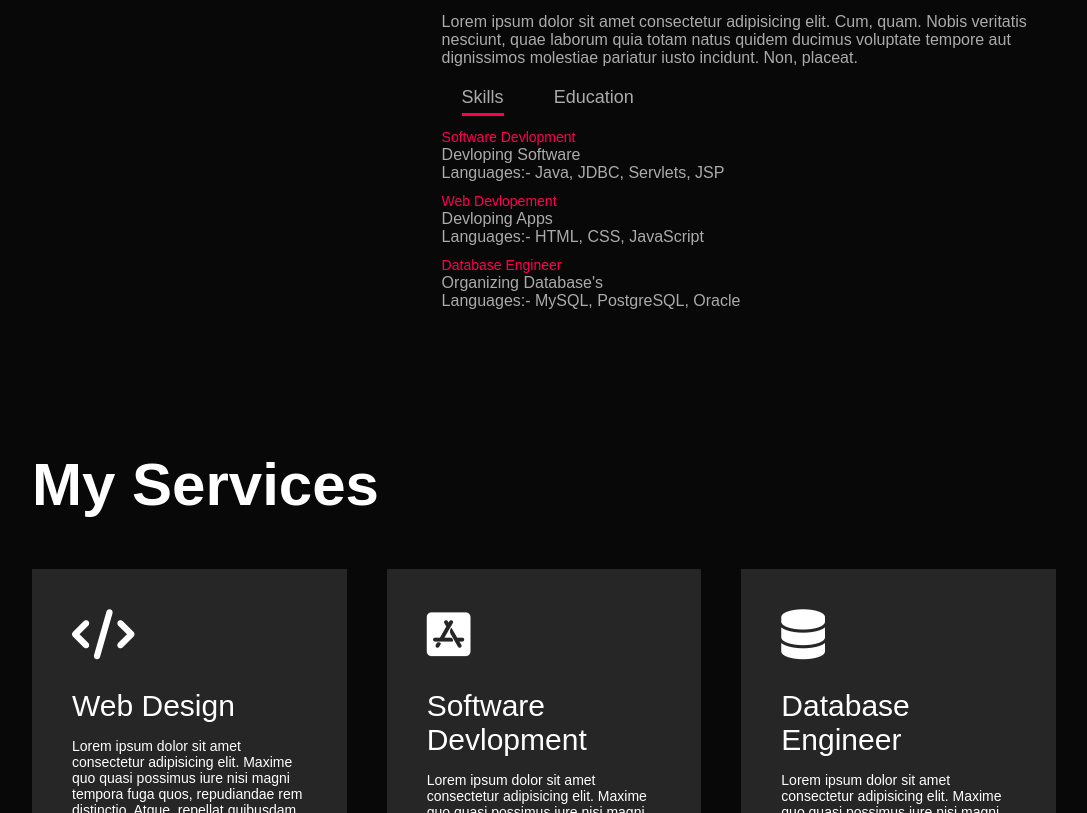
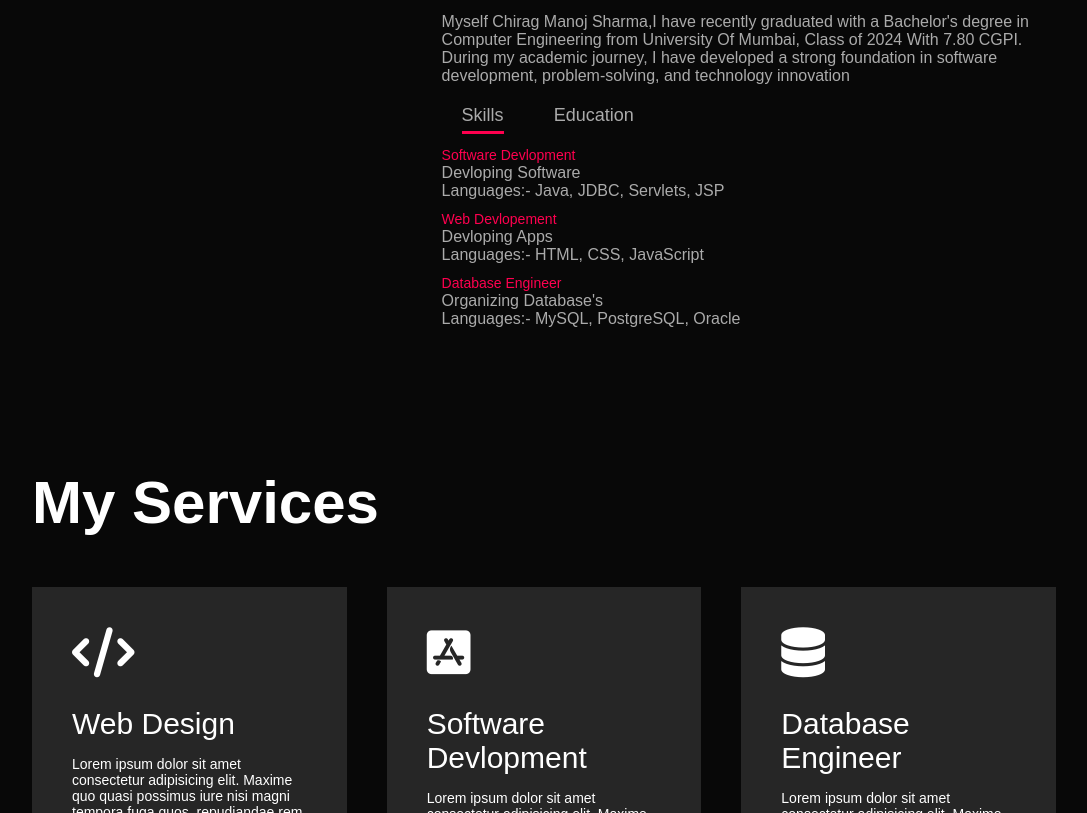
Before and after one commit to chiragsharma98/Portfolio, a plain HTML site: page index.html in a window 1280 px wide. Shown: the part 946-1759 px from the top of the page, without its empty margins (96-1183 px from the left). Drawn offline with Linux system fonts and the light colour scheme.

Commit message:
Update index.html

```diff
--- a/index.html
+++ b/index.html
@@ -42,9 +42,7 @@
         </div>
         <div class="about-col-2">
           <h1 class="sub-title">About Me</h1>
-          <p>Lorem ipsum dolor sit amet consectetur adipisicing elit. Cum, quam. Nobis veritatis nesciunt, quae laborum
-            quia totam natus quidem ducimus voluptate tempore aut dignissimos molestiae pariatur iusto incidunt. Non,
-            placeat.</p>
+          <p>Myself Chirag Manoj Sharma,I have recently graduated with a Bachelor's degree in Computer Engineering from University Of Mumbai, Class of 2024 With 7.80 CGPI. During my academic journey, I have developed a strong foundation in software development, problem-solving, and technology innovation</p>
 
           <div class="tab-titles">
             <p class="tab-links active-link" onclick="opentab('skills')">Skills</p>
```
